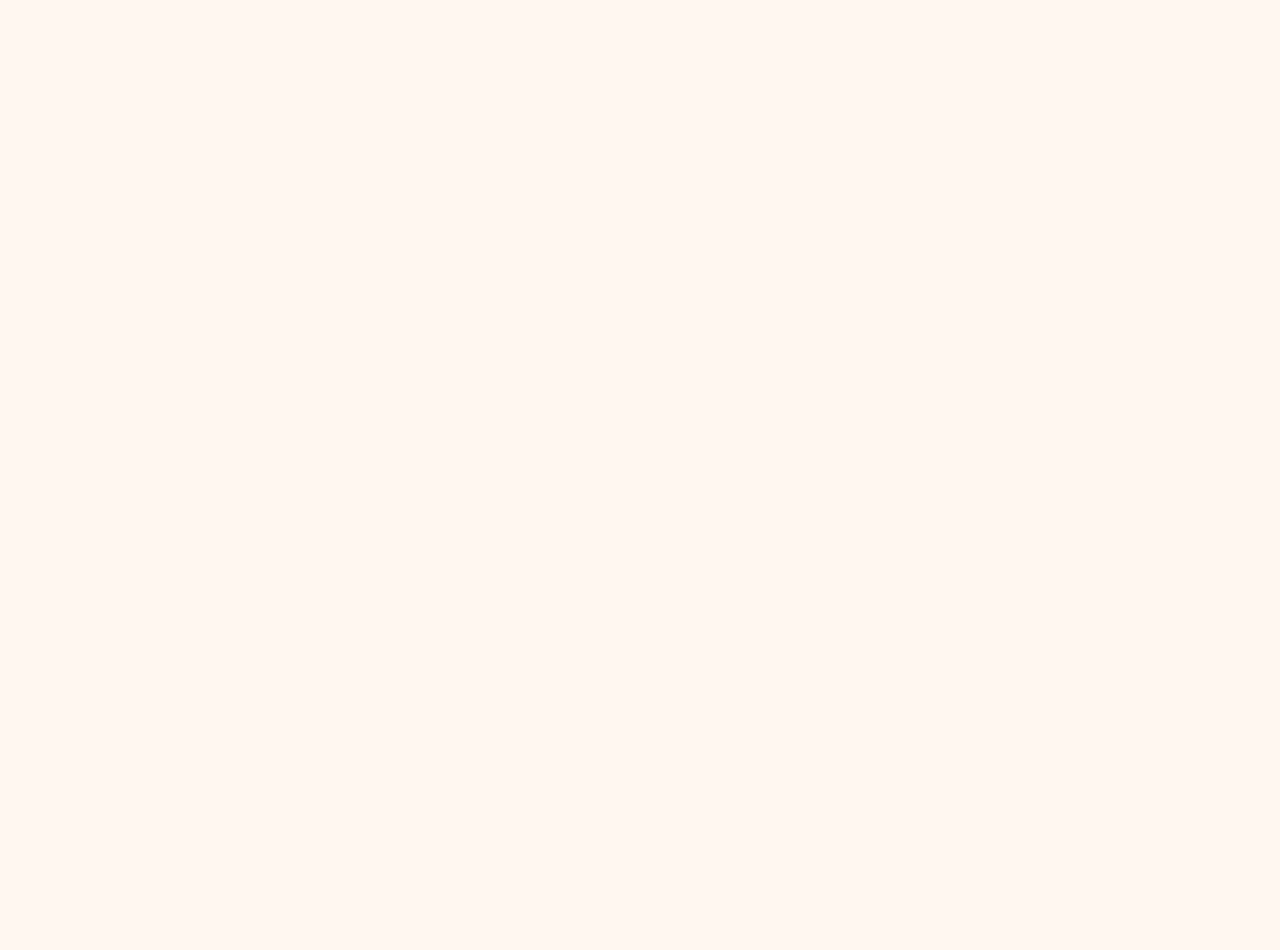
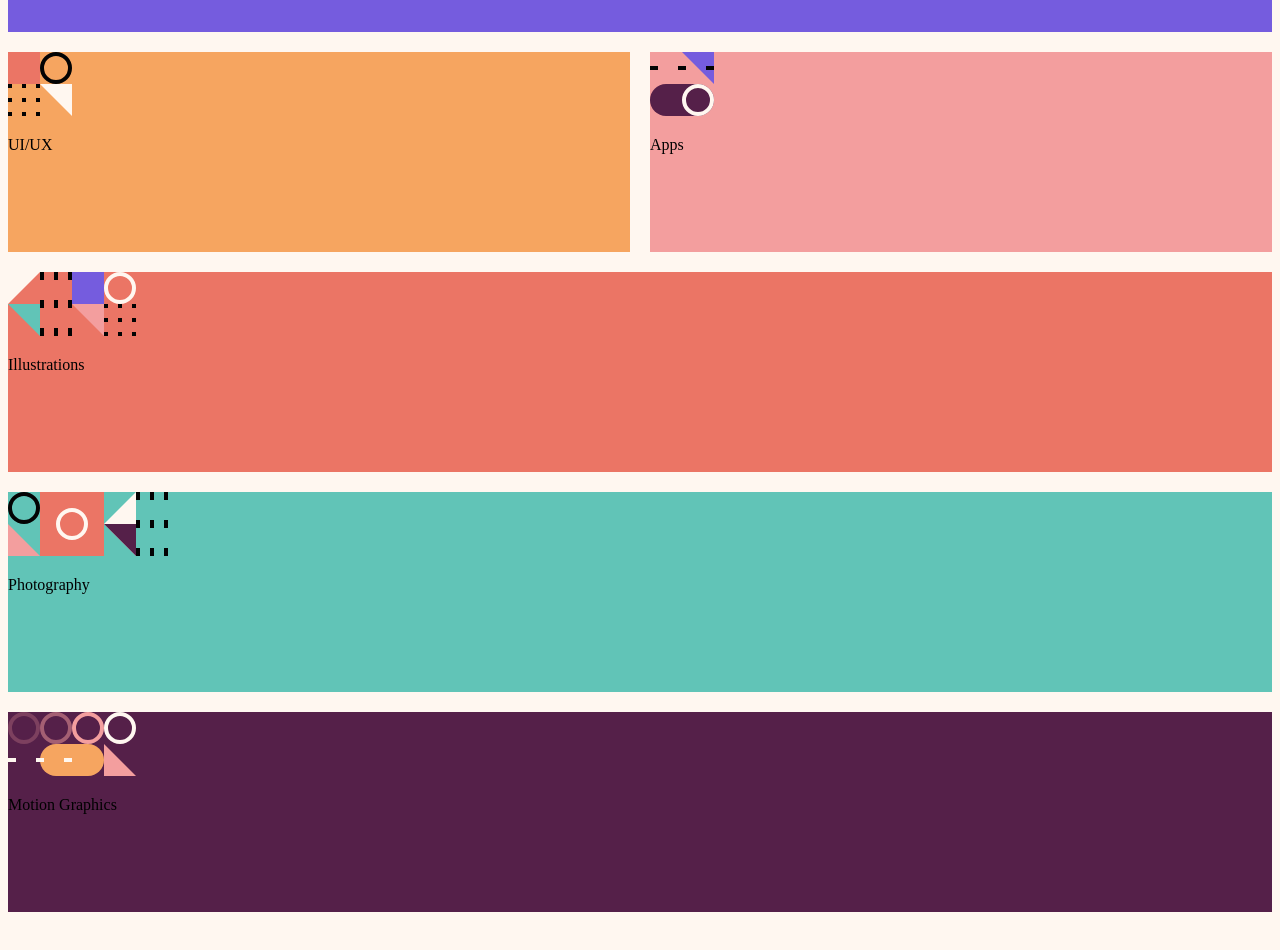
Before and after one commit to Nevaden/Free-Consultation, an Angular app in the folder Free-Consultation/: page / in a window 1280 px wide. Shown: the part 420-1370 px from the top of the page. Before the commit the page ends 800 px from the top, so only its background shows below. Built offline with nearby package versions, Linux system fonts and the light colour scheme.

Commit message:
main grid competed. need to style

```diff
--- a/Free-Consultation/src/app/app.component.html
+++ b/Free-Consultation/src/app/app.component.html
@@ -1 +1 @@
-<app-site-header-section></app-site-header-section>
+<app-nav-section></app-nav-section>
--- a/Free-Consultation/src/app/nav-section/nav-section.component.css
+++ b/Free-Consultation/src/app/nav-section/nav-section.component.css
@@ -0,0 +1,55 @@
+
+
+.main-nav{
+    display: grid;
+    grid-template-columns: repeat(2,1fr);
+    grid-auto-rows: 200px;
+    grid-gap: 20px;
+    gap: 20px;
+    margin-top: 32px;
+    margin-bottom: 100px;
+    grid-template-areas:
+    "graphicDesign graphicDesign"
+    "graphicDesign graphicDesign"
+    "uiux apps"
+    "illustrations illustrations"
+    "photography photography"
+    "motionGraphics motionGraphics";
+}
+
+@media screen and (min-width: 1440px) {
+    .main-nav {
+        grid-template-columns: repeat(6,1fr);
+        padding: 2rem;
+        margin-bottom: 2rem;
+        grid-template-areas:
+        "graphicDesign graphicDesign uiux apps photography photography"
+        "graphicDesign graphicDesign illustrations illustrations motionGraphics motionGraphics";
+    }
+}
+
+.graphicDesign {
+    grid-area: graphicDesign;
+    background-color: #755CDE;
+}
+
+.uiux {
+    grid-area: uiux;
+    background-color: #F6A560;
+}
+.apps {
+    grid-area: apps;
+    background-color: #F39E9E;
+}
+.illustrations {
+    grid-area: illustrations;
+    background-color: #EB7565;
+}
+.photography {
+    grid-area: photography;
+    background-color: #61C4B7;
+}
+.motionGraphics {
+    grid-area: motionGraphics;
+    background-color: #552049;
+}
--- a/Free-Consultation/src/app/nav-section/nav-section.component.html
+++ b/Free-Consultation/src/app/nav-section/nav-section.component.html
@@ -1 +1,40 @@
-<p>nav-section works!</p>
+<nav class="main-nav">
+
+    <div class="gridItem graphicDesign">
+        <div>
+            <img src="../../assets/pattern-graphic-design.svg" alt="">
+        </div>
+        <p>Graphic Design</p>
+    </div>
+    <div class="gridItem uiux">
+        <div>
+            <img src="../../assets/pattern-ui-ux.svg" alt="">
+        </div>
+        <p>UI/UX</p>
+    </div>
+    <div class="gridItem apps">
+        <div>
+            <img src="../../assets/pattern-apps.svg" alt="">
+        </div>
+        <p>Apps</p>
+    </div>
+    <div class="gridItem illustrations">
+        <div>
+            <img src="../../assets/pattern-illustrations.svg" alt="">
+        </div>
+        <p>Illustrations</p>
+    </div>
+    <div class="gridItem photography">
+        <div>
+            <img src="../../assets/pattern-photography.svg" alt="">
+        </div>
+        <p>Photography</p>
+    </div>
+    <div class="gridItem motionGraphics">
+        <div>
+            <img src="../../assets/pattern-motion-graphics.svg" alt="">
+        </div>
+        <p>Motion Graphics</p>
+    </div>
+
+</nav>
```
